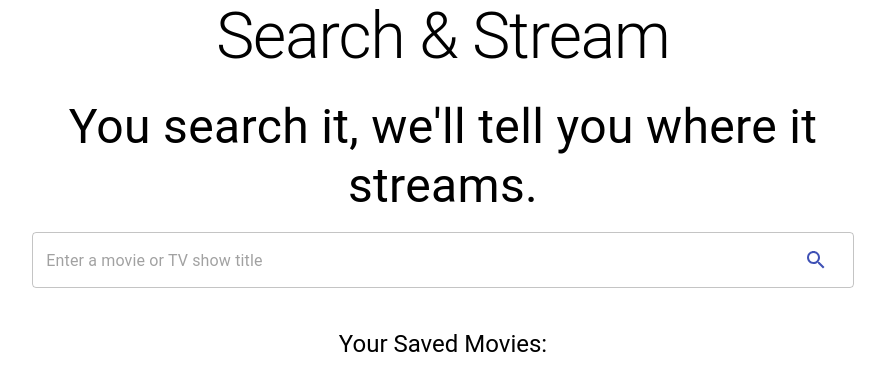
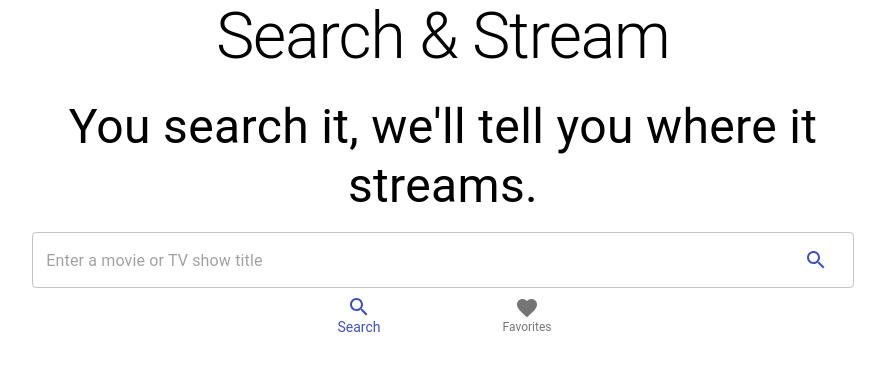
Before and after one commit to WillG1991/streamandsearchReact, a React (Create React App) app: page / in a window 1280 px wide. Shown: the top 390 px of the page, without its empty margins (197-1082 px from the left). Built offline with nearby package versions, Linux system fonts and the light colour scheme.

Commit message:
added bottom navbar to switch between search and favorites

```diff
--- a/src/App.js
+++ b/src/App.js
@@ -12,9 +12,12 @@ import {
 import {Search as SearchIcon,} from '@material-ui/icons';
 import { makeStyles } from "@material-ui/core/styles";
 import MovieDetails from "./components/MovieDetails";
-import SavedMovies from "./components/SavedMovies";
 import Modal from "react-modal";
 import { useMediaQuery } from '@material-ui/core';
+import SavedMoviesSection from "../src/components/SavedMovieSection"
+import { BottomNavigation, BottomNavigationAction } from '@material-ui/core';
+import {  Favorite as FavoriteIcon } from '@material-ui/icons';
+
 
 
 const useStyles = makeStyles((theme) => ({
@@ -65,6 +68,7 @@ function App() {
   const [movieTitle, setMovieTitle] = useState("");
   const [movieInfo, setMovieInfo] = useState({});
   const [isModalOpen, setIsModalOpen] = useState(false);
+  const [view, setView] = useState("search");
   const [savedMovies, setSavedMovies] = useState(
     JSON.parse(localStorage.getItem('savedMovies')) || []
   );
@@ -173,6 +177,7 @@ const classes = useStyles();
 
 return (
   <div className={classes.root}>
+    {view === "search" && (
       <Box className={classes.section}>
         <Container>
           <Grid container justifyContent="center">
@@ -211,7 +216,8 @@ return (
           </Grid>
         </Container>
       </Box>
-    {movieInfo.Title ? (
+    )}
+  {movieInfo.Title && view === "search" && (
       <MovieDetails
         title={movieInfo.Title}
         posterURLs={{ 500: movieInfo.Poster }}
@@ -220,20 +226,16 @@ return (
         genre={movieInfo.Genre}
         director={movieInfo.Director}
         runtime={movieInfo.Runtime}
-        onSave={() => saveMovie(movieInfo)} // new prop to save the movie
+        onSave={() => saveMovie(movieInfo)}
       />
-    ) : null}
+    )}
 
-    {/* Render the SavedMovies component */}
-    <br></br>
-    <br></br>
-     <Box sx={{ display: 'flex', justifyContent: 'center' }}>
-     <Typography gutterBottom variant="h5" component="div" align="center" sx={{ mt: 5 }}>
-  Your Saved Movies:
-</Typography>
-        </Box>
-    <SavedMovies savedMovies={savedMovies} onRemoveMovie={removeMovie} />
-        <Modal    isOpen={isModalOpen}
+    {view === "favorites" && (
+      <SavedMoviesSection savedMovies={savedMovies} removeMovie={removeMovie} />
+    )}
+
+    <Modal
+      isOpen={isModalOpen}
       onRequestClose={closeModal}
       contentLabel="Movie not found"
       className={classes.smallModal}
@@ -253,6 +255,15 @@ return (
         OK
       </Button>
     </Modal>
+    <BottomNavigation
+      value={view}
+      onChange={(event, newValue) => setView(newValue)}
+      showLabels
+      className={classes.bottomNavigation}
+    >
+      <BottomNavigationAction label="Search" value="search" icon={<SearchIcon />} />
+      <BottomNavigationAction label="Favorites" value="favorites" icon={<FavoriteIcon />} />
+    </BottomNavigation>
   </div>
 );
     };
--- a/src/components/MovieDetails/index.js
+++ b/src/components/MovieDetails/index.js
@@ -5,6 +5,8 @@ import StreamingService from '../StreamingService';
 
 
 const MovieDetails = ({ title, posterURLs, streamingInfo, tagline, plot, genre, director, runtime, onSave }) => {
+  console.log('movieInfo props in MovieDetails:', { title, posterURLs, streamingInfo, plot, genre, director, runtime });
+
   const poster = posterURLs ? posterURLs['500'] : '';
   const streamingServices = streamingInfo ? Object.keys(streamingInfo) : [];
 
--- /dev/null
+++ b/src/components/SavedMovieSection/index.js
@@ -0,0 +1,18 @@
+import React from 'react';
+import { Box, Typography } from '@material-ui/core';
+import SavedMovies from '../SavedMovies';
+
+const SavedMoviesSection = ({ savedMovies, removeMovie }) => {
+  return (
+    <div>
+      <Box sx={{ display: 'flex', justifyContent: 'center' }}>
+        <Typography gutterBottom variant="h5" component="div" align="center" sx={{ mt: 5 }}>
+          Your Saved Movies:
+        </Typography>
+      </Box>
+      <SavedMovies savedMovies={savedMovies} onRemoveMovie={removeMovie} />
+    </div>
+  );
+};
+
+export default SavedMoviesSection;
```
Also changed, not shown: src/components/SavedMovies/index.js (line endings or trailing spaces). Lines whose indentation alone changed are shown as unchanged.
